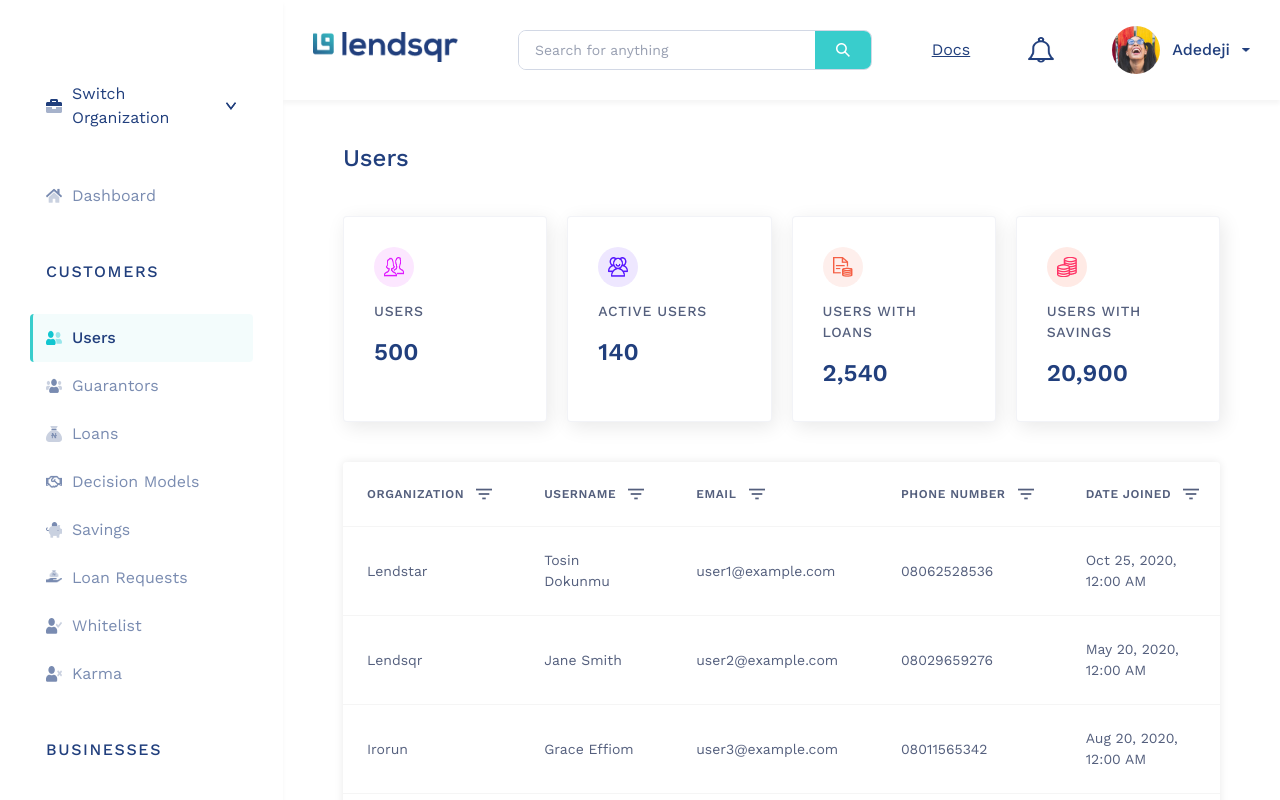
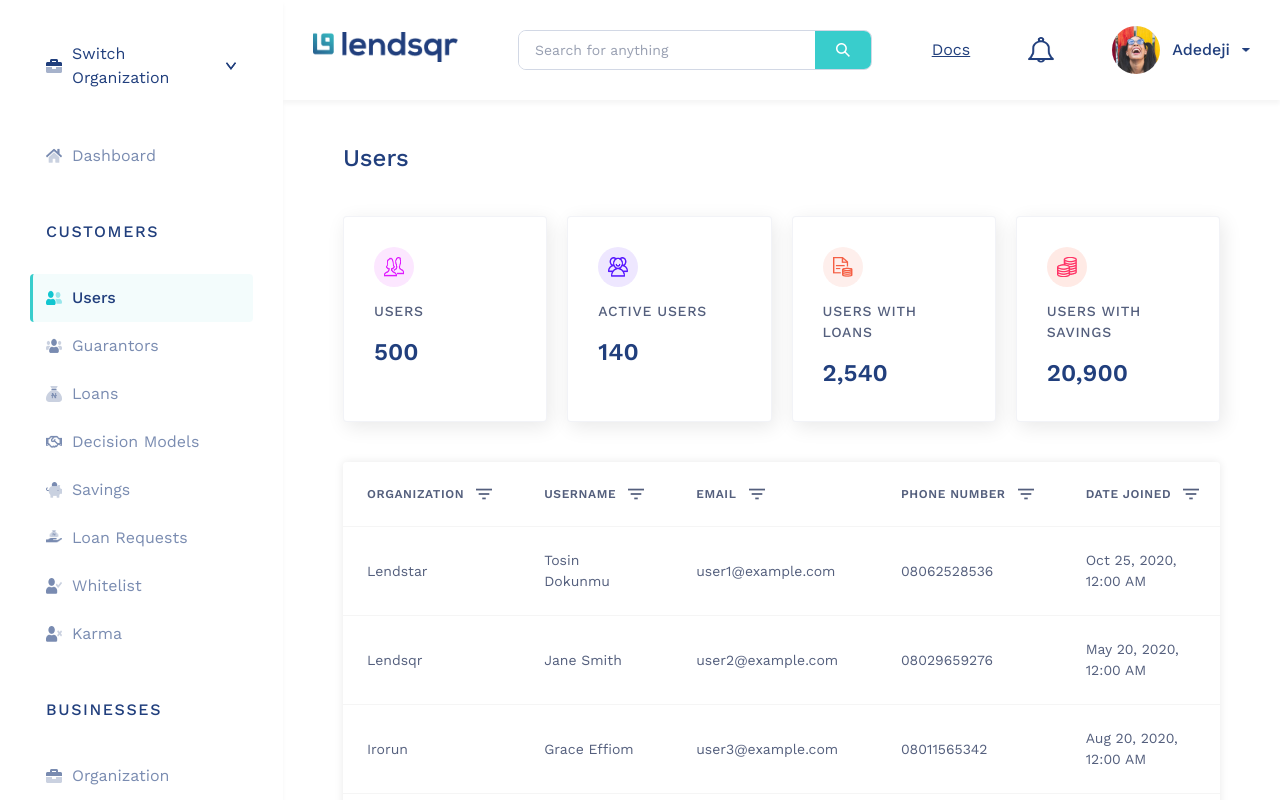
Before and after one commit to adimchikrilz/lendsqr-fe-test, a React (Vite) app: page /users in a window 1280 px wide. Shown: the top 800 px of the page. Built offline with nearby package versions, Linux system fonts and the light colour scheme.

Commit message:
final repo

```diff
--- a/src/components/Sidebar/Sidebar.scss
+++ b/src/components/Sidebar/Sidebar.scss
@@ -107,7 +107,12 @@
 
 .sidebar-header {
   padding: 0 30px 30px;
-  margin-top: 40px;
+
+
+  @media (max-width: 1024px) {
+    margin-top: 40px;
+  }
+
 }
 
 .org-switch {
```
